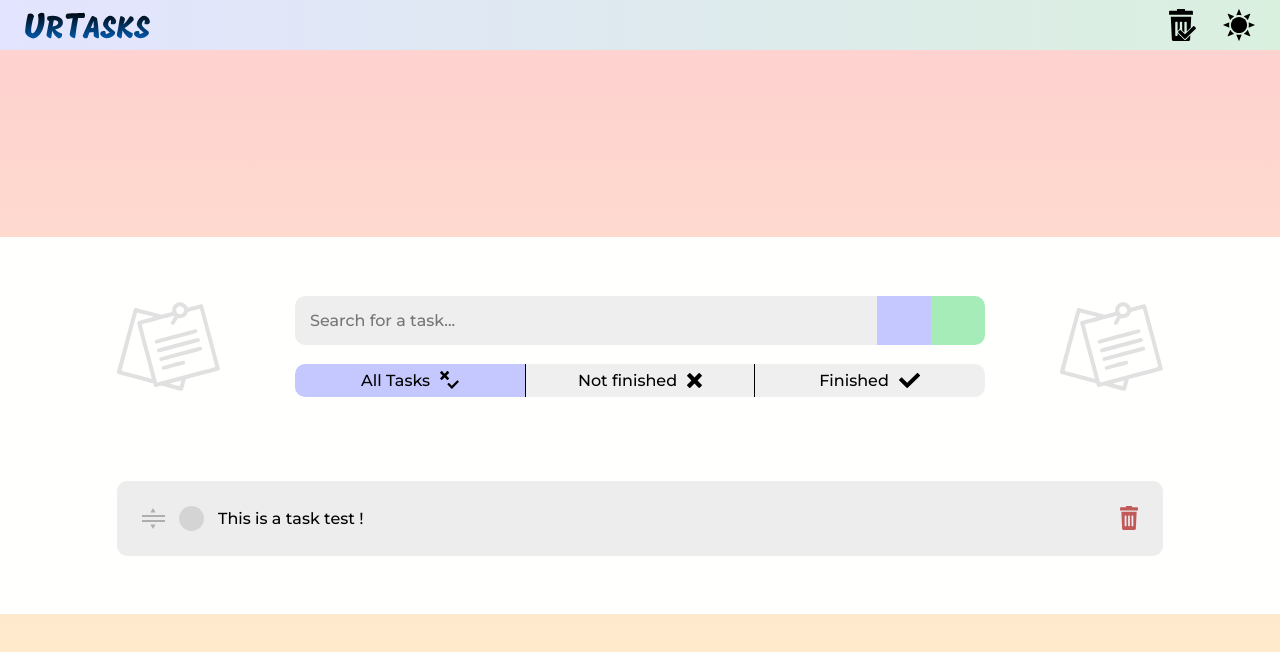
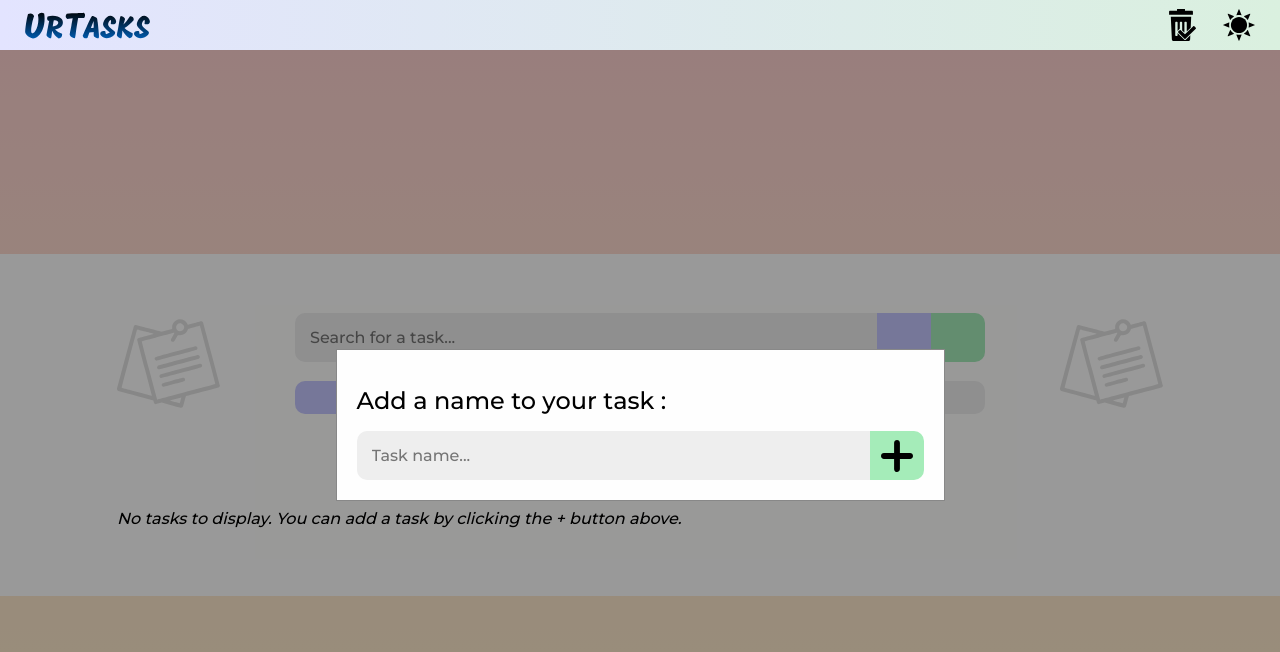
Before and after one commit to raven-panda/06-lab-js-todo, a website built with webpack: page app/index.html in a window 1280 px wide. Both pictures are taken after a click on the button 958 px from the left and 320 px from the top of the page. Shown: the top 652 px of the page. Built offline with nearby package versions, Linux system fonts and the light colour scheme.

Commit message:
chore: Modal Box and Template
Modal Box : Finished to build the modal box for task creation. It's appearance is triggered by clicking the plus button along the search input (src/assets/scripts/events.js).

Template : Finished to create the template that will be replicated at the creation of a task.

```diff
--- a/src/assets/scripts/component.js
+++ b/src/assets/scripts/component.js
@@ -82,9 +82,8 @@ tasksBox.id = 'tasks-box';
 component.appendChild(tasksBox)
 
 // Tasks template
-    //const template = document.createElement('div');
-    //tasksBox.appendChild(template)
-
+const template = document.createElement('template');
+template.id = "task-template";
 const task = document.createElement('div');
 task.classList.add('task');
 
@@ -127,21 +126,33 @@ task.classList.add('task');
 
     task.append(taskInfos, delTask);
 
-tasksBox.appendChild(task);
+template.appendChild(task);
+document.body.appendChild(template)
 
-// Displays if there is no tasks at load //
-// const noTasks = document.createElement('h1');
-// noTasks.id = 'notasks-title';
-// noTasks.innerText = 'No tasks to display. You can add a task by clicking the + button above.';
-// tasksBox.appendChild(noTasks);
+// Creating Modal Box for Task Creation //
+const modal = document.createElement('div');
+modal.id = 'mod';
 
-// function checkIfChildren() {
-//     for (let value of tasksBox.childNodes.values()) {
-//         if (value === template && tasksBox.childNodes.length == 1) {
-//             noTasks.classList.add('notasks')
-//         } else {
-//             noTasks.classList.remove('notasks')
-//         }
-//     }
-// }
-// checkIfChildren();
+const modContent = document.createElement('div');
+modContent.id = 'mod-c';
+
+modal.appendChild(modContent);
+document.querySelector('#app').append(modal);
+
+const modTtl = document.createElement('h1');
+modTtl.innerText = 'Add a name to your task :'
+
+const modTools = document.createElement('div');
+modTools.id = 'mod-tls';
+
+const modAdd = newTaskBtn.cloneNode(true);
+modAdd.id = 'mod-add';
+modAdd.innerHTML = `<svg style="display: block;" width="32" height="32" viewBox="0 0 32 32" fill="none" xmlns="http://www.w3.org/2000/svg">
+<path d="M29.0867 13.079H18.9116V2.91364C18.9116 1.30458 17.6131 0 16.0039 0C14.3946 0 13.0969 1.30458 13.0969 2.91435V13.086H2.91685C1.30758 13.086 -0.000703748 14.3906 1.14446e-06 16.0004C-0.000703748 16.8045 0.324252 17.5417 0.850806 18.0682C1.37807 18.5961 2.10551 18.9295 2.90909 18.9295H13.0969V29.0871C13.0969 29.8919 13.4162 30.6207 13.9435 31.1465C14.4707 31.6737 15.1961 32 16.0011 32C17.6096 32 18.9116 30.6954 18.9116 29.0871V18.9288H29.0867C30.6959 18.9288 32.0007 17.6129 32 16.0039C31.9993 14.3955 30.6945 13.079 29.0867 13.079Z" fill="black"/>
+</svg>
+`;
+
+const modInp = document.querySelector('#srch-bar input').cloneNode(true);
+modInp.placeholder = 'Task name...';
+modTools.append(modInp, modAdd)
+modContent.append(modTtl, modTools);
--- a/src/assets/scripts/events.js
+++ b/src/assets/scripts/events.js
@@ -1,4 +1,6 @@
 const filters = document.querySelectorAll('.filter');
+const tasksBox = document.querySelector('#tasks-box');
+const template = document.querySelector('#task-template');
 
 filters.forEach((filter) => {
     filter.addEventListener('click', (e) => {
@@ -13,3 +15,30 @@ filters.forEach((filter) => {
         })
     })
 })
+
+const addBtn = document.querySelector('#newtask-btn');
+const modal = document.querySelector('#mod')
+
+
+addBtn.addEventListener('click', () => {
+    modal.classList.add('active');
+});
+
+// Displays if there is no tasks at load //
+const noTasks = document.createElement('h1');
+noTasks.id = 'notasks-title';
+noTasks.innerText = 'No tasks to display. You can add a task by clicking the + button above.';
+tasksBox.appendChild(noTasks);
+
+if (tasksBox.firstChild == noTasks) {
+    noTasks.classList.add('notasks');
+} else {
+    noTasks.classList.remove('notasks');
+}
+
+console.log(tasksBox.querySelector(".task"));
+
+// const clone = template.firstElementChild.cloneNode(true);
+// const p = clone.querySelector('p');
+// p.textContent = 'lol';
+// tasksBox.prepend(clone);
--- /dev/null
+++ b/src/assets/styles/modal-add.scss
@@ -0,0 +1,32 @@
+#mod {
+    display: none;
+    position: fixed; /* Stay in place */
+    z-index: 1; /* Sit on top */
+    left: 0;
+    top: $headerHeight;
+    width: 100%; /* Full width */
+    height: $appHeight; /* Full height */
+    overflow: auto; /* Enable scroll if needed */
+    background-color: rgb(0,0,0); /* Fallback color */
+    background-color: rgba(0,0,0,0.4); /* Black w/ opacity */
+    &.active{
+        @include flex(column, center, center);
+    }
+}
+
+#mod-c {
+    background-color: #fefefe;
+    padding: 20px;
+    border: 1px solid #888;
+    h1 {
+        font-size: 1.5rem;
+    }
+    #mod-add {
+        @extend #newtask-btn;
+    }
+}
+
+#mod-tls {
+    @extend #srch-bar;
+    grid: auto/ 513px 54px;
+}
--- a/src/assets/styles/tasks-section.scss
+++ b/src/assets/styles/tasks-section.scss
@@ -29,7 +29,8 @@
     background: $checkBg;
     padding: 12.5px;
     border-radius: 12.5px;
-}#notasks-title {
+}
+#notasks-title {
     display: none;
     font-size: 1rem;
     font-style: italic;
--- a/src/style.scss
+++ b/src/style.scss
@@ -2,6 +2,7 @@
 @import './assets/styles/header.scss';
 @import './assets/styles/search-section.scss';
 @import './assets/styles/tasks-section.scss';
+@import './assets/styles/modal-add.scss';
 
 @font-face {
     font-family: 'Montserrat';
@@ -10,9 +11,8 @@
     font-display: swap;
     src: url(assets/fonts/montserrat-500-normal.woff2) format('woff2');
     unicode-range: U+0000-00FF, U+0131, U+0152-0153, U+02BB-02BC, U+02C6, U+02DA, U+02DC, U+0304, U+0308, U+0329, U+2000-206F, U+2074, U+20AC, U+2122, U+2191, U+2193, U+2212, U+2215, U+FEFF, U+FFFD;
-  }
-
-:root, button, input {
+}
+:root, button, input, h1 {
     font: 500 1rem 'Montserrat', sans-serif;
     border: none;
     padding: 0;
@@ -28,6 +28,9 @@ body {
 #component {
     @include flex(column, center, left, 83px);
     background: $appBackground;
-    padding: 58px 180px;
+    padding: 58px 180px; // 3% 9%
     border-radius: 40px;
 }
+button {
+    @include flex(column, center, center)
+}
```
Also changed, not shown: app/index-bundle.js (+2 -2 lines), app/style.css, src/index.js (line endings or trailing spaces).
